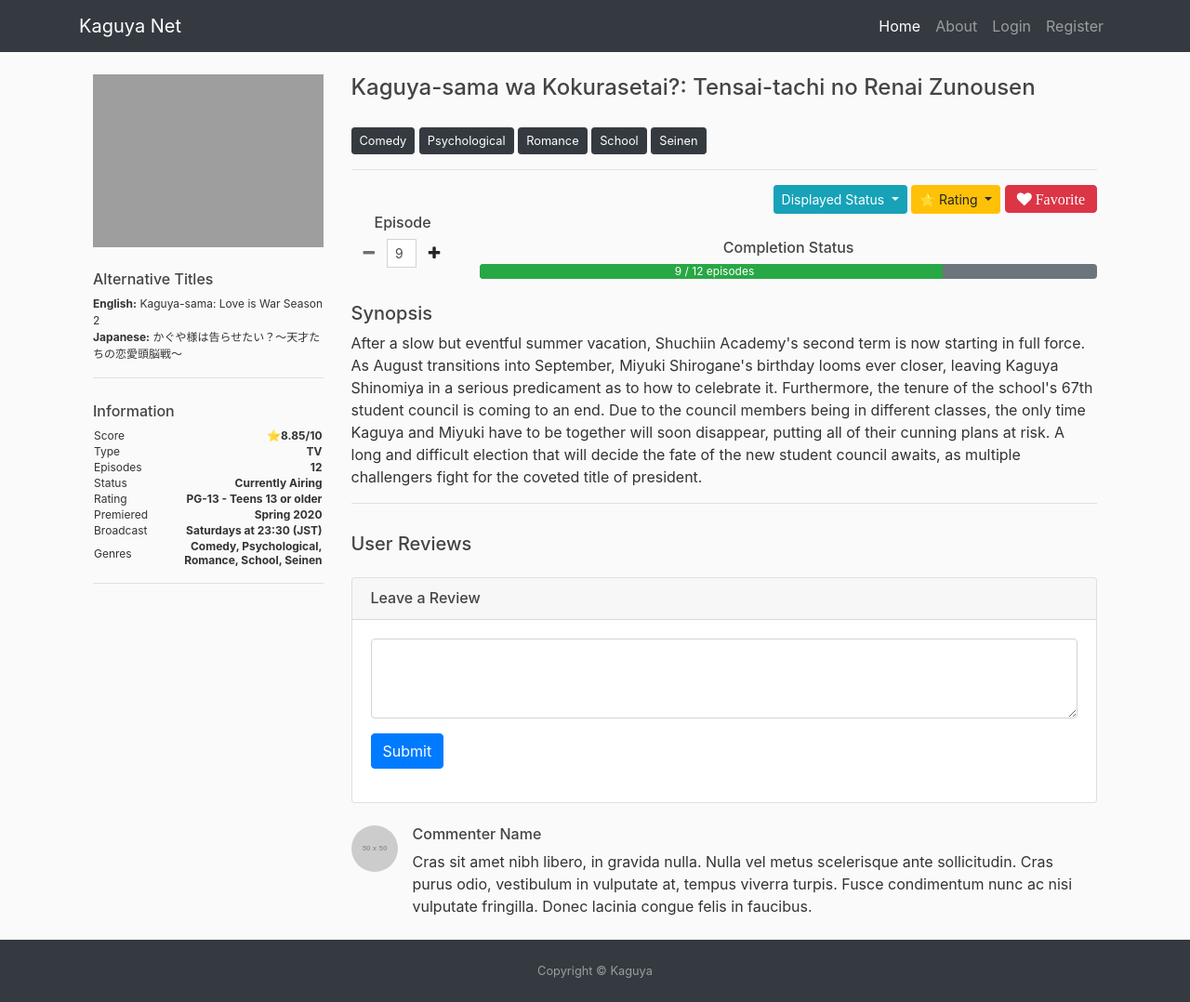
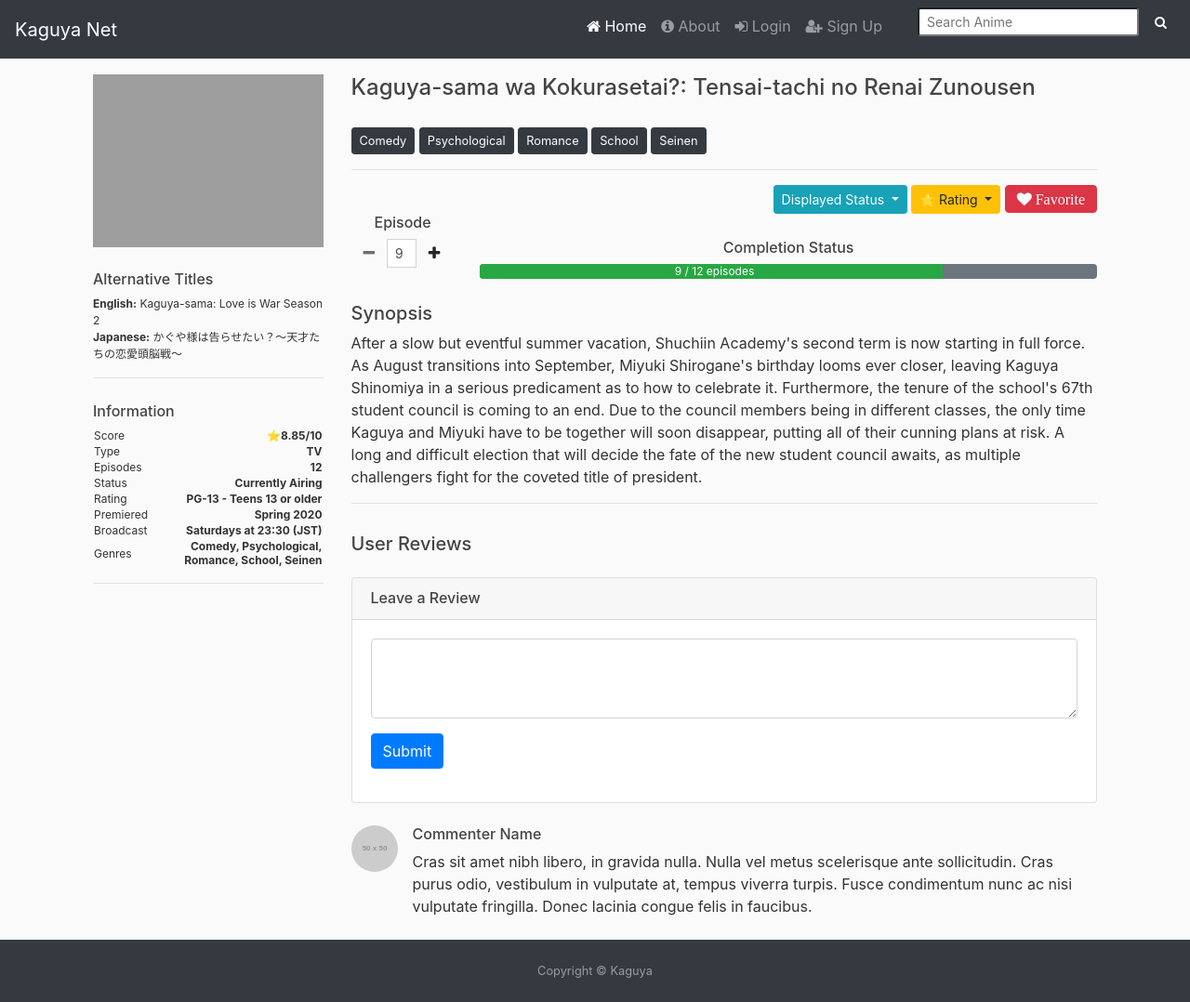
Before and after one commit to jason-cls/project-himawari, a Flask app: page /anime in a window 1280 px wide. Shown: the whole page at 93% size. Run offline with Flask 2, Linux system fonts and the light colour scheme; grey boxes labelled with a size stand in for pictures from a placeholder-image service; some libraries are stand-ins or nearby versions; grey boxes are pictures that could not be loaded.

Commit message:
navbar icons and search field

```diff
--- a/kaguya/templates/anime.html
+++ b/kaguya/templates/anime.html
@@ -1,7 +1,4 @@
 <head>
-    <!-- Add icon library -->
-    <link rel="stylesheet" href="https://cdnjs.cloudflare.com/ajax/libs/font-awesome/4.7.0/css/font-awesome.min.css">
-
     <!-- Anime Page CSS -->
     <link rel="stylesheet" type="text/css" href="{{ url_for('static', filename='anime.css') }}">
 </head>
--- a/kaguya/templates/base.html
+++ b/kaguya/templates/base.html
@@ -11,6 +11,9 @@
     <!-- Kaguya's CSS -->
     <link rel="stylesheet" type="text/css" href="{{ url_for('static', filename='main.css') }}">
 
+    <!-- Add icon library -->
+    <link rel="stylesheet" href="https://cdnjs.cloudflare.com/ajax/libs/font-awesome/4.7.0/css/font-awesome.min.css">
+
     <!-- Tab Title -->
     {% if title %}
     <title>{{ title }} - Himawari - Anime Database and Community</title>
@@ -22,39 +25,53 @@
 <body>
 <!-- Navigation -->
     <nav class="navbar navbar-expand-lg navbar-dark bg-dark fixed-top">
-      <div class="container">
-        <a class="navbar-brand" href="#">Kaguya Net</a>
-        <button class="navbar-toggler" type="button" data-toggle="collapse" data-target="#navbarResponsive" aria-controls="navbarResponsive" aria-expanded="false" aria-label="Toggle navigation">
+        <a class="navbar-brand" href="{{ url_for('main.home') }}">Kaguya Net</a>
+            <button class="navbar-toggler" type="button" data-toggle="collapse" data-target="#navbarResponsive" aria-controls="navbarResponsive" aria-expanded="false" aria-label="Toggle navigation">
               <span class="navbar-toggler-icon"></span>
             </button>
         <div class="collapse navbar-collapse" id="navbarResponsive">
           <ul class="navbar-nav ml-auto">
             <li class="nav-item active">
-              <a class="nav-link" href="{{ url_for('main.home') }}">Home
-                    <span class="sr-only">(current)</span>
-                  </a>
+              <a class="nav-link" href="{{ url_for('main.home') }}">
+                  <i class="fa fa-home" aria-hidden="true"></i> Home
+                  <span class="sr-only">(current)</span>
+              </a>
             </li>
             <li class="nav-item">
-              <a class="nav-link" href="{{ url_for('main.about') }}">About</a>
+              <a class="nav-link" href="{{ url_for('main.about') }}">
+                  <i class="fa fa-info-circle" aria-hidden="true"></i> About
+              </a>
             </li>
             {% if current_user.is_anonymous %}
             <li class="nav-item">
-              <a class="nav-link" href="{{ url_for('users.login') }}">Login</a>
+              <a class="nav-link" href="{{ url_for('users.login') }}">
+                  <i class="fa fa-sign-in" aria-hidden="true"></i> Login
+              </a>
             </li>
-            <li class="nav-item">
-              <a class="nav-link" href="{{ url_for('users.register') }}">Register</a>
+            <li class="nav-item" style="padding-right:30px;">
+              <a class="nav-link" href="{{ url_for('users.register') }}">
+                  <i class="fa fa-user-plus" aria-hidden="true"></i> Sign Up
+              </a>
             </li>
             {% else %}
             <li class="nav-item">
-              <a class="nav-link" href="{{ url_for('users.account') }}">My Account</a>
+              <a class="nav-link" href="{{ url_for('users.account') }}">
+                  <i class="fa fa-user" aria-hidden="true"></i> My Account
+              </a>
             </li>
-            <li class="nav-item">
-              <a class="nav-link" href="{{ url_for('users.logout') }}">Logout</a>
+            <li class="nav-item" style="padding-right:30px;">
+              <a class="nav-link" href="{{ url_for('users.logout') }}">
+                  <i class="fa fa-sign-out" aria-hidden="true"></i> Logout
+              </a>
             </li>
             {% endif %}
+
+            <form class="form-inline">
+                <input class="form-control-sm mr-sm-2" type="search" placeholder="Search Anime" aria-label="Search">
+                <button class="btn btn-dark btn-sm" type="submit"><i class="fa fa-search" aria-hidden="true"></i></button>
+            </form>
           </ul>
         </div>
-      </div>
     </nav>
 
     <!-- Main Content -->
```
